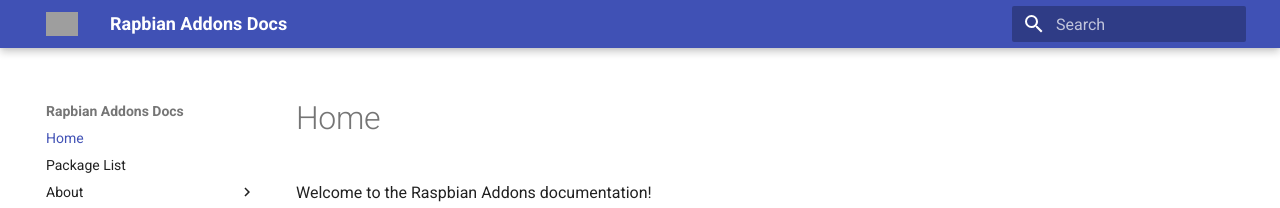
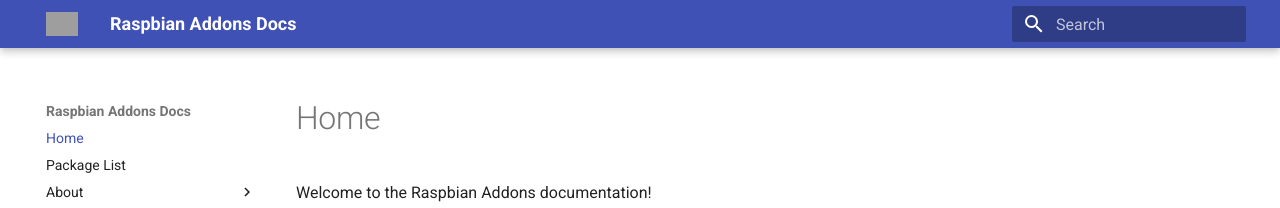
Before and after one commit to raspbian-addons/docs, an MkDocs documentation site: the page built from docs/index.md, in a window 1280 px wide. Shown: the top 208 px of the page. Built offline with MkDocs 1.6.1 and Material for MkDocs 9.7.7, drawn with Linux system fonts in a browser that asks for light colours; grey boxes are pictures that could not be loaded.

Commit message:
Update mkdocs.yml

```diff
--- a/mkdocs.yml
+++ b/mkdocs.yml
@@ -1,4 +1,4 @@
-site_name: Rapbian Addons Docs
+site_name: Raspbian Addons Docs
 theme:
   name: material
   logo: 'https://cdn.jsdelivr.net/gh/raspbian-addons/raspbian-addons@master/icons/logo-condensed-nosquare.png'
```
